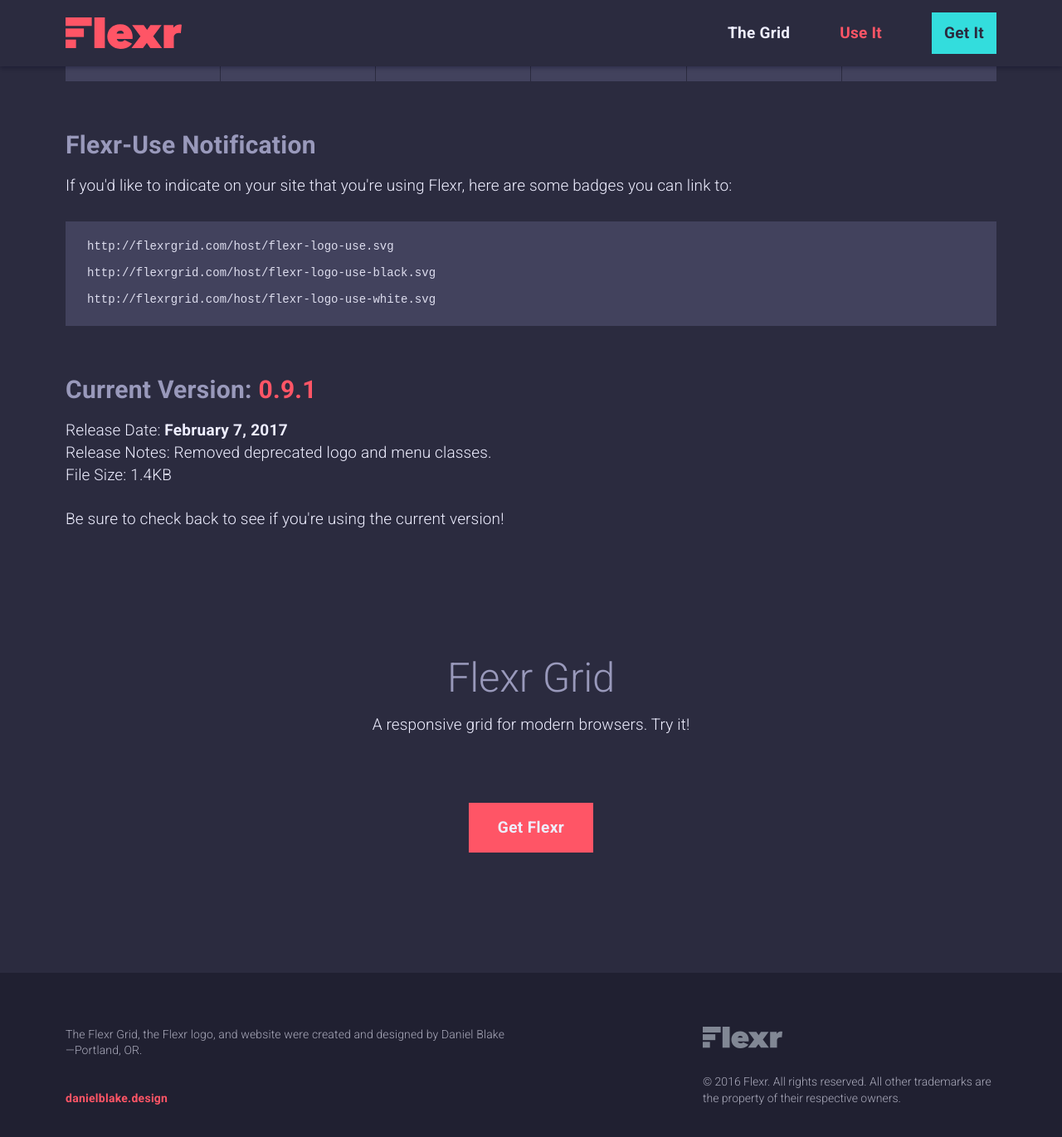
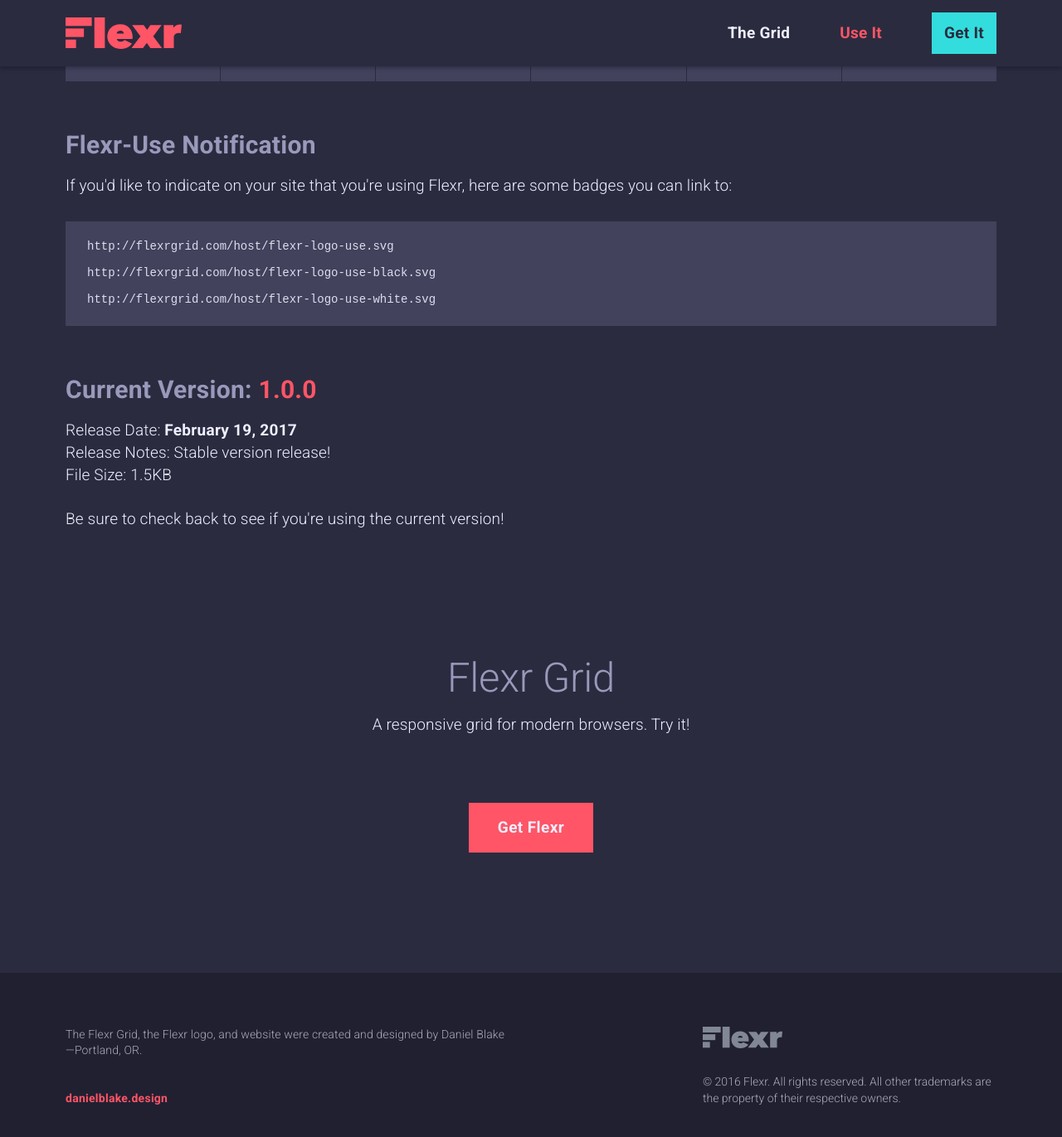
Before and after one commit to dmbdesignpdx/flexr, a Jekyll site: the page built from use-flexr.html, in a window 1280 px wide and 1400 px high, scrolled down 2880 px. Shown: the top 1371 px of the window at 83% size. Built offline with Jekyll 4.4.1, drawn with Linux system fonts in a browser that asks for light colours.

Commit message:
updates files for stable release: master.scss, get-flexr.html, index.html, use-flexr.html

```diff
--- a/css/master.scss
+++ b/css/master.scss
@@ -183,6 +183,10 @@
     color: $blueGraySeven
 }
 
+sup {
+    vertical-align: top
+}
+
 
 
 //   Navigation
--- a/index.html
+++ b/index.html
@@ -18,7 +18,7 @@
 
                 <a href="flexr-grid.html" class="primary" title="See the Flexr Grid">Flexr Grid</a>
 
-                <a href="get-flexr.html" class="secondary" title="Download Flexr Grid">v0.9.1</a>
+                <a href="get-flexr.html" class="secondary" title="Download Flexr Grid">v1.0.0</a>
 
             </div>
 
--- a/use-flexr.html
+++ b/use-flexr.html
@@ -225,10 +225,10 @@
 
             <div class="col-12">
 
-                <h2>Current Version: <b>0.9.1</b></h2>
-                <p>Release Date: <time datetime="2017-02-07"><b>February 7, 2017</b></time><br>
-                Release Notes: Removed deprecated logo and menu classes.<br>
-                File Size: 1.4KB<br><br>
+                <h2>Current Version: <b>1.0.0</b></h2>
+                <p>Release Date: <time datetime="2017-02-19"><b>February 19, 2017</b></time><br>
+                Release Notes: Stable version release!<br>
+                File Size: 1.5KB<br><br>
                 Be sure to check back to see if you're using the current version!</p>
 
             </div>
```
Also changed, not shown: get-flexr.html (+4 -4 lines).
